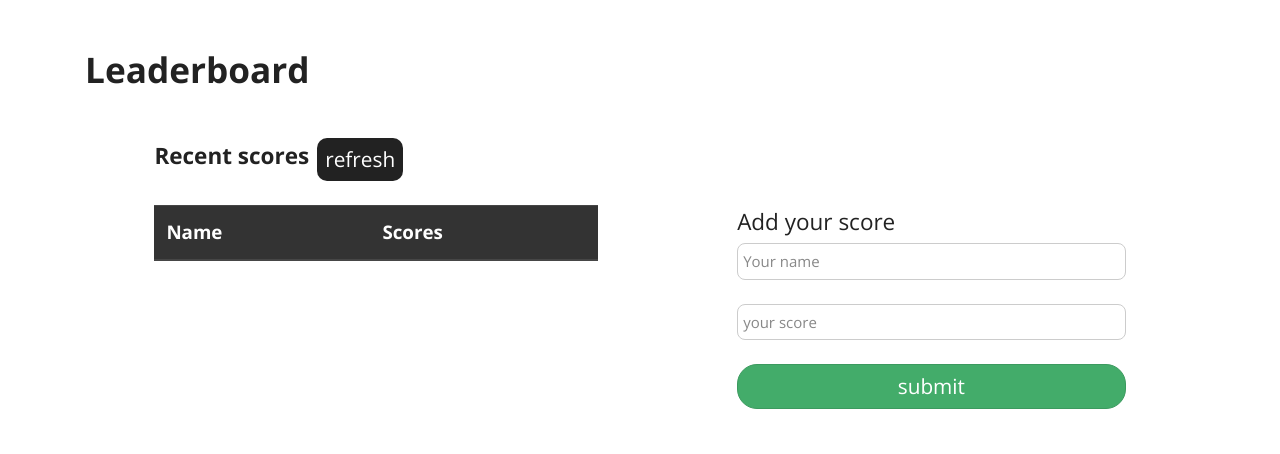
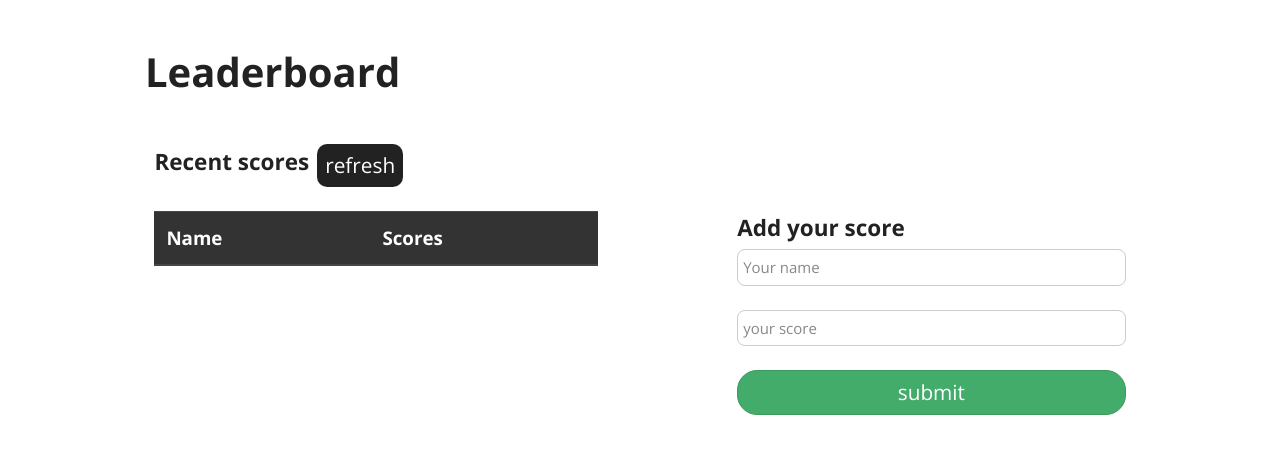
Before and after one commit to elisha2kyakpo1/LeaderBoard-project, a website built with webpack: page src/index.html in a window 1280 px wide. Built offline with nearby package versions, Linux system fonts and the light colour scheme; no server answers.

Commit message:
Add font to title

```diff
--- a/src/index.html
+++ b/src/index.html
@@ -30,7 +30,7 @@
         </div>
       </div>
       <div class="form-container">
-        <h4>Add your score</h4>
+        <h4 class="recent">Add your score</h4>
         <form action="#" class="d-flex form">
           <input type="text" class="name form-control mb-4" placeholder="Your name">
           <input type="number" class="score form-control mb-4" placeholder="your score">
--- a/src/style.css
+++ b/src/style.css
@@ -8,8 +8,9 @@ body {
 }
 
 .title {
+  margin-left: 60px;
   font-weight: 700;
-  font-size: 2.2rem;
+  font-size: 2.5rem;
 }
 
 .form {
```
